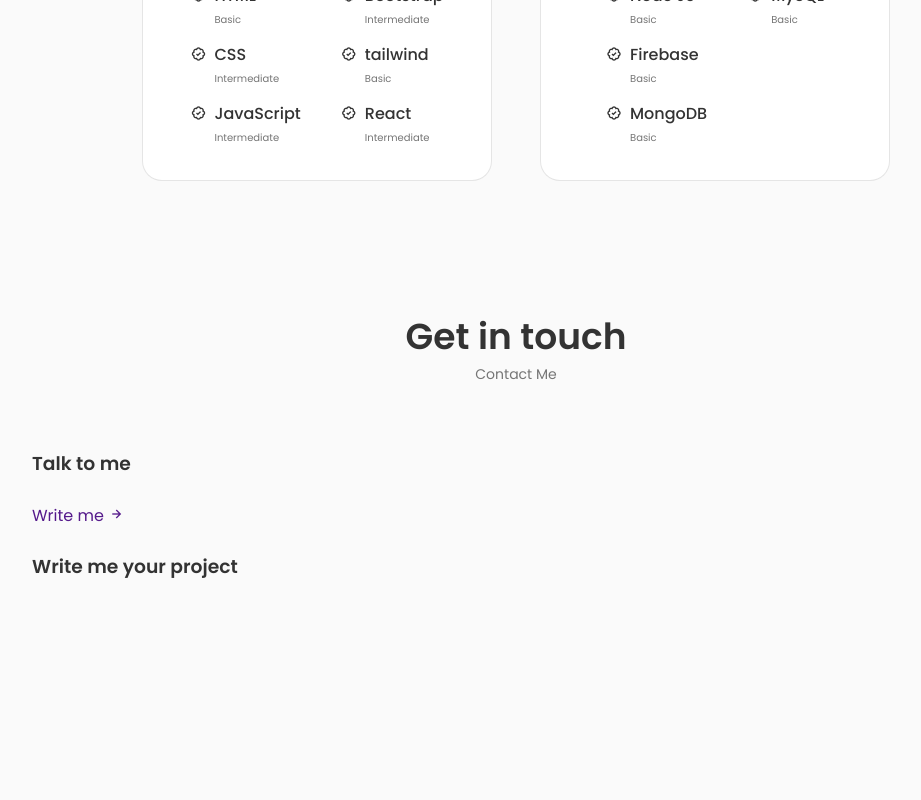
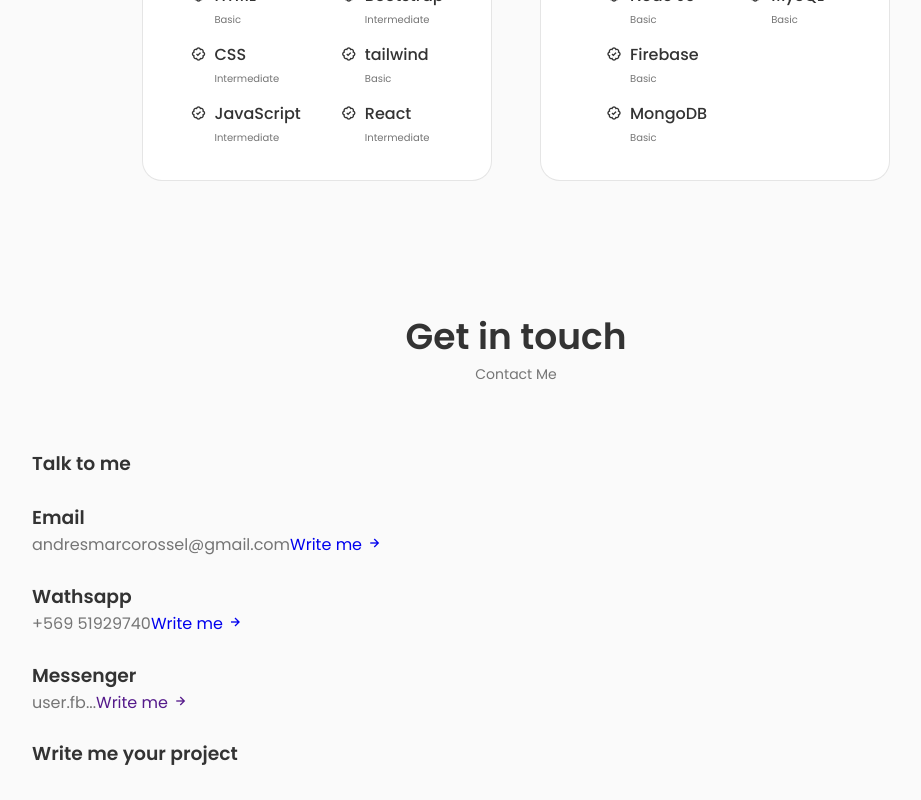
Before and after one commit to MarcoRosselDev/portafollio, a React (Create React App) app: page / in a window 1280 px wide. Shown: the part 1625-2425 px from the top of the page, without its empty margins (124-1045 px from the left). Before the commit the page ends 2238 px from the top, so only its background shows below. Built offline with nearby package versions, Linux system fonts and the light colour scheme.

Commit message:
contact page wsp msg and fb

```diff
--- a/src/components/contact/Contact.jsx
+++ b/src/components/contact/Contact.jsx
@@ -15,8 +15,40 @@ const Contact = () => {
             <div className="contact__card">
               <i className="bx bx contact__card-icon"></i>
 
-              <h3 className="contact__card-title"></h3>
-              <span className="contact__card-data"></span>
+              <h3 className="contact__card-title">Email</h3>
+              <span className="contact__card-data">
+                andresmarcorossel@gmail.com
+              </span>
+
+              <a
+                href="mailto:andresmarcorossel@gmail.com.com"
+                className="contact__button"
+              >
+                Write me{" "}
+                <i className="bx bx-right-arrow-alt contact__button-icon"></i>
+              </a>
+            </div>
+
+            <div className="contact__card">
+              <i className="bx bx contact__card-icon"></i>
+
+              <h3 className="contact__card-title">Wathsapp</h3>
+              <span className="contact__card-data">+569 51929740</span>
+
+              <a
+                href="https://api.whatsapp.com/send?phone=56951929740&text=Hello, more information!"
+                className="contact__button"
+              >
+                Write me{" "}
+                <i className="bx bx-right-arrow-alt contact__button-icon"></i>
+              </a>
+            </div>
+
+            <div className="contact__card">
+              <i className="bx bx contact__card-icon"></i>
+
+              <h3 className="contact__card-title">Messenger</h3>
+              <span className="contact__card-data">user.fb...</span>
 
               <a href="" className="contact__button">
                 Write me{" "}
@@ -25,6 +57,7 @@ const Contact = () => {
             </div>
           </div>
         </div>
+
         <div className="contact__content">
           <h3 className="contact__title">Write me your project</h3>
         </div>
```
